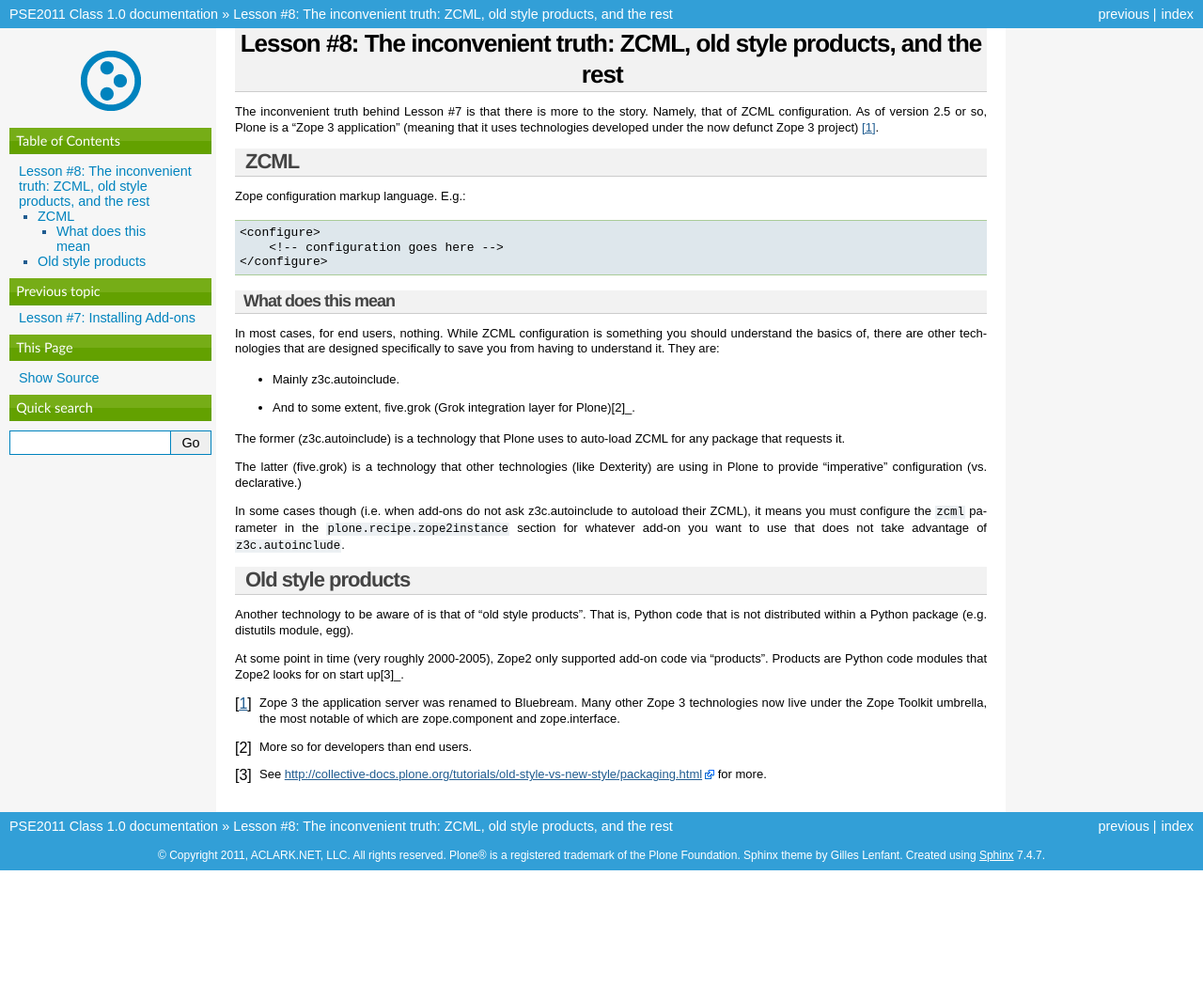
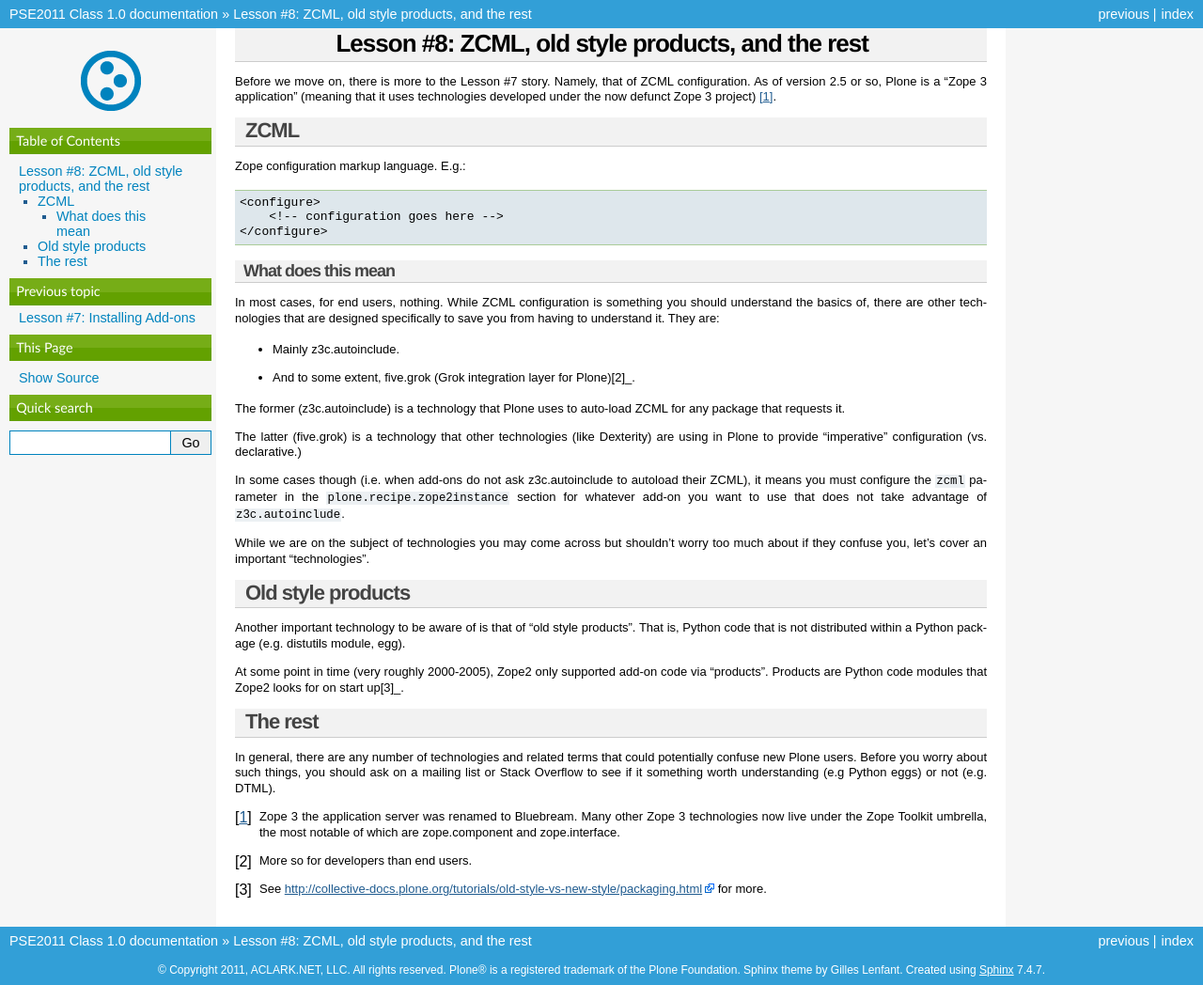
Before and after one commit to aclark4life/PSE2011, a Sphinx documentation site: the page built from docs/8.rst, in a window 1280 px wide. Shown: the whole page at 94% size. Built offline with Sphinx 7.4.7, drawn with Linux system fonts in a browser that asks for light colours; before the commit the page ends 926 px from its top, so only the background shows below that.

Commit message:
Update docs

```diff
--- a/docs/8.rst
+++ b/docs/8.rst
@@ -1,8 +1,8 @@
 
-Lesson #8: The inconvenient truth: ZCML, old style products, and the rest
-=========================================================================
+Lesson #8: ZCML, old style products, and the rest
+=================================================
 
-The inconvenient truth behind Lesson #7 is that there is more to the story. Namely, that of ZCML configuration. As of version 2.5 or so, Plone is a "Zope 3 application" (meaning that it uses technologies developed under the now defunct Zope 3 project) [1]_.
+Before we move on, there is more to the Lesson #7 story. Namely, that of ZCML configuration. As of version 2.5 or so, Plone is a "Zope 3 application" (meaning that it uses technologies developed under the now defunct Zope 3 project) [1]_.
 
 ZCML
 ----
@@ -27,12 +27,20 @@
 
 In some cases though (i.e. when add-ons do not ask z3c.autoinclude to autoload their ZCML), it means you must configure the ``zcml`` parameter in the ``plone.recipe.zope2instance`` section for whatever add-on you want to use that does not take advantage of ``z3c.autoinclude``.
 
+While we are on the subject of technologies you may come across but shouldn't worry too much about if they confuse you, let's cover an important "technologies".
+
 Old style products
 ------------------
 
-Another technology to be aware of is that of "old style products". That is, Python code that is not distributed within a Python package (e.g. distutils module, egg).
+Another important technology to be aware of is that of "old style products". That is, Python code that is not distributed
+within a Python package (e.g. distutils module, egg).
 
 At some point in time (very roughly 2000-2005), Zope2 only supported add-on code via "products". Products are Python code modules that Zope2 looks for on start up[3]_.
+
+The rest
+--------
+
+In general, there are any number of technologies and related terms that could potentially confuse new Plone users. Before you worry about such things, you should ask on a mailing list or Stack Overflow to see if it something worth understanding (e.g Python eggs) or not (e.g. DTML).
 
 .. [1] Zope 3 the application server was renamed to Bluebream. Many other Zope 3 technologies now live under the Zope Toolkit umbrella, the most notable of which are zope.component and zope.interface.
 
```
